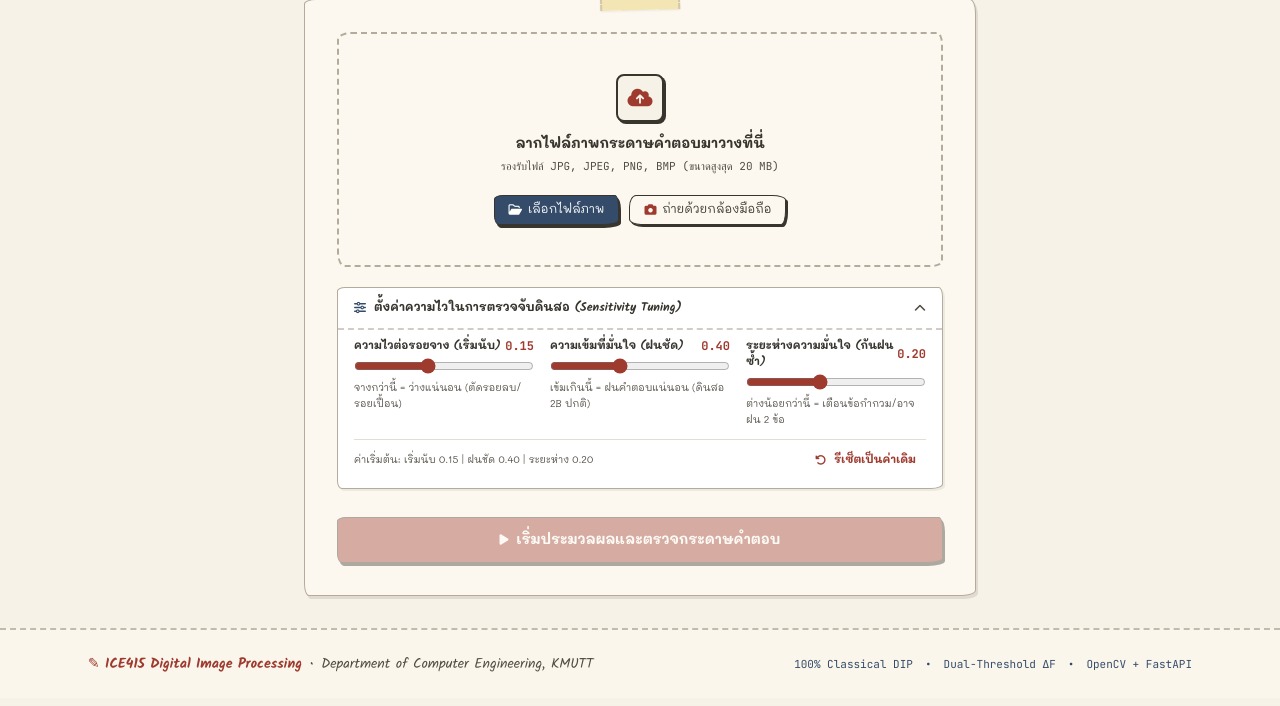
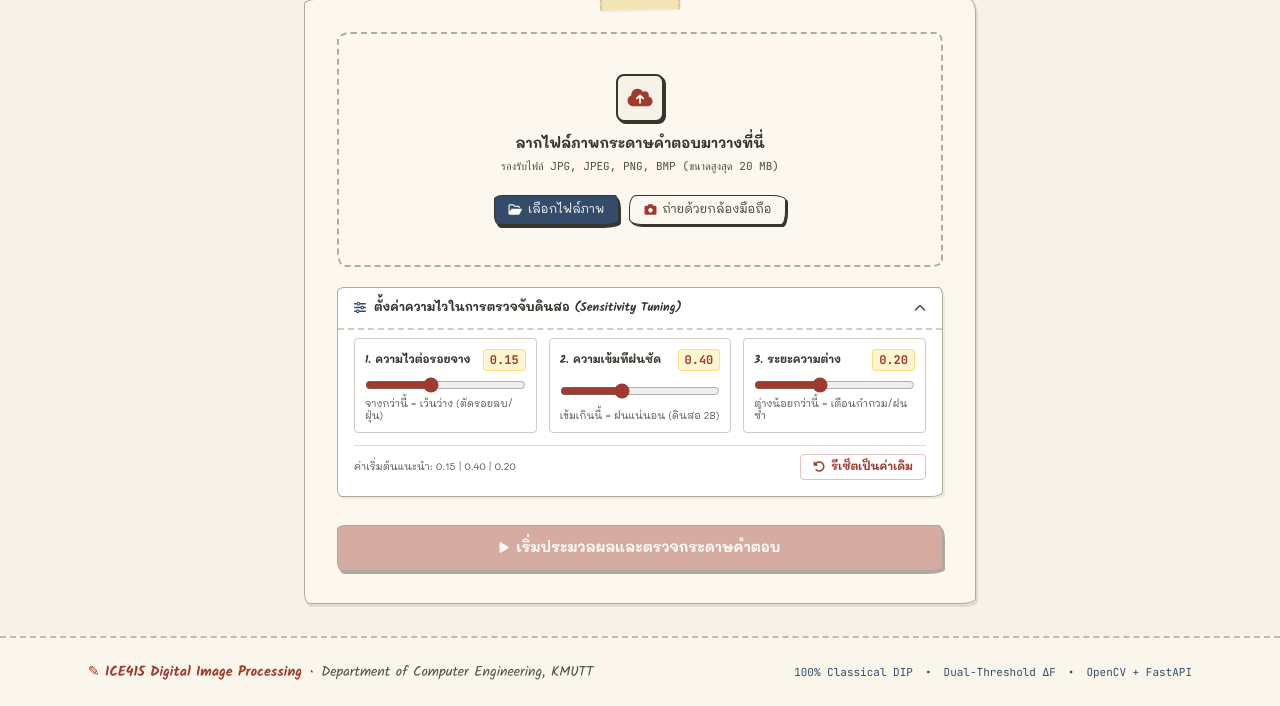
Before and after one commit to Poschanan09/robust-pencil-omr, a FastAPI app: page /upload in a window 1280 px wide, after a click on "ตั้งค่าความไวในการตรวจจับดินสอ (Sensitivity Tuning)". Shown: the part 195-901 px from the top of the page. Before the commit the page ends 867 px from the top, so only its background shows below. Run offline with FastAPI, Linux system fonts and the light colour scheme; some libraries are stand-ins or nearby versions.

Commit message:
fix(ui): resolve reset button event dispatch and fix slider label layout truncation

```diff
--- a/app/static/js/upload.js
+++ b/app/static/js/upload.js
@@ -25,25 +25,16 @@ document.addEventListener("DOMContentLoaded", () => {
     let selectedFile = null;
 
     // Synchronize slider text
-    if (inputTlow) inputTlow.addEventListener("input", (e) => valTlow.textContent = e.target.value);
-    if (inputThigh) inputThigh.addEventListener("input", (e) => valThigh.textContent = e.target.value);
-    if (inputDelta) inputDelta.addEventListener("input", (e) => valDelta.textContent = e.target.value);
+    if (inputTlow) inputTlow.addEventListener("input", (e) => valTlow.textContent = Number(e.target.value).toFixed(2));
+    if (inputThigh) inputThigh.addEventListener("input", (e) => valThigh.textContent = Number(e.target.value).toFixed(2));
+    if (inputDelta) inputDelta.addEventListener("input", (e) => valDelta.textContent = Number(e.target.value).toFixed(2));
 
     // Reset parameters to default values
     const btnResetParams = document.getElementById("btn-reset-params");
     if (btnResetParams) {
-        btnResetParams.addEventListener("click", () => {
-            if (inputTlow) {
-                inputTlow.value = "0.15";
-                valTlow.textContent = "0.15";
-            }
-            if (inputThigh) {
-                inputThigh.value = "0.40";
-                valThigh.textContent = "0.40";
-            }
-            if (inputDelta) {
-                inputDelta.value = "0.20";
-                valDelta.textContent = "0.20";
+        btnResetParams.addEventListener("click", (e) => {
+            if (typeof resetOMRParameters === "function") {
+                resetOMRParameters(e);
             }
         });
     }
--- a/app/templates/upload.html
+++ b/app/templates/upload.html
@@ -71,38 +71,40 @@
                 <i class="fa-solid fa-chevron-down text-ink-muted text-xs transition-transform group-open:rotate-180"></i>
             </summary>
             <div class="p-4 pt-2 border-t-2 border-dashed border-line/60">
-                <div class="grid grid-cols-1 sm:grid-cols-3 gap-4 text-xs mb-3">
-                    <div>
-                        <div class="flex justify-between items-center mb-1">
-                            <label class="text-[11px] font-display font-bold text-ink" title="ระดับความเข้มต่ำสุดที่ระบบเริ่มนับ หากจางกว่านี้จะถือว่าเว้นว่าง">ความไวต่อรอยจาง (เริ่มนับ)</label>
-                            <span id="val-tlow" class="font-mono font-bold text-accent">0.15</span>
+                <div class="grid grid-cols-1 md:grid-cols-3 gap-3 text-xs mb-3">
+                    <div class="p-2.5 rounded border border-line/60 bg-paper/60 flex flex-col justify-between">
+                        <div class="flex justify-between items-center mb-1.5">
+                            <label class="text-[11px] font-display font-bold text-ink truncate pr-1" title="ระดับความเข้มต่ำสุดที่ระบบเริ่มนับ">1. ความไวต่อรอยจาง</label>
+                            <span id="val-tlow" class="font-mono font-bold text-accent text-xs px-1.5 py-0.5 rounded bg-amber-100/80 border border-amber-300/60">0.15</span>
                         </div>
-                        <input type="range" id="input-tlow" min="0.05" max="0.30" step="0.01" value="0.15" class="w-full accent-accent">
-                        <p class="text-[10px] text-ink-muted mt-0.5">จางกว่านี้ = ว่างแน่นอน (ตัดรอยลบ/รอยเปื้อน)</p>
+                        <input type="range" id="input-tlow" min="0.05" max="0.30" step="0.01" value="0.15" class="w-full accent-accent cursor-pointer">
+                        <p class="text-[10px] text-ink-muted mt-1 leading-tight">จางกว่านี้ = เว้นว่าง (ตัดรอยลบ/ฝุ่น)</p>
                     </div>
-                    <div>
-                        <div class="flex justify-between items-center mb-1">
-                            <label class="text-[11px] font-display font-bold text-ink" title="ระดับความเข้มที่มั่นใจว่านักศึกษาตั้งใจฝนคำตอบ">ความเข้มที่มั่นใจ (ฝนชัด)</label>
-                            <span id="val-thigh" class="font-mono font-bold text-accent">0.40</span>
+
+                    <div class="p-2.5 rounded border border-line/60 bg-paper/60 flex flex-col justify-between">
+                        <div class="flex justify-between items-center mb-1.5">
+                            <label class="text-[11px] font-display font-bold text-ink truncate pr-1" title="ระดับความเข้มที่มั่นใจว่าฝนคำตอบ">2. ความเข้มที่ฝนชัด</label>
+                            <span id="val-thigh" class="font-mono font-bold text-accent text-xs px-1.5 py-0.5 rounded bg-amber-100/80 border border-amber-300/60">0.40</span>
                         </div>
-                        <input type="range" id="input-thigh" min="0.25" max="0.65" step="0.01" value="0.40" class="w-full accent-accent">
-                        <p class="text-[10px] text-ink-muted mt-0.5">เข้มเกินนี้ = ฝนคำตอบแน่นอน (ดินสอ 2B ปกติ)</p>
+                        <input type="range" id="input-thigh" min="0.25" max="0.65" step="0.01" value="0.40" class="w-full accent-accent cursor-pointer">
+                        <p class="text-[10px] text-ink-muted mt-1 leading-tight">เข้มเกินนี้ = ฝนแน่นอน (ดินสอ 2B)</p>
                     </div>
-                    <div>
-                        <div class="flex justify-between items-center mb-1">
-                            <label class="text-[11px] font-display font-bold text-ink" title="ความต่างระหว่างข้อที่เข้มสุดกับข้อรองลงมา เพื่อป้องกันการฝนสองข้อ">ระยะห่างความมั่นใจ (กันฝนซ้ำ)</label>
-                            <span id="val-delta" class="font-mono font-bold text-accent">0.20</span>
+
+                    <div class="p-2.5 rounded border border-line/60 bg-paper/60 flex flex-col justify-between">
+                        <div class="flex justify-between items-center mb-1.5">
+                            <label class="text-[11px] font-display font-bold text-ink truncate pr-1" title="ความต่างระหว่างข้อเพื่อป้องกันฝนสองข้อ">3. ระยะความต่าง</label>
+                            <span id="val-delta" class="font-mono font-bold text-accent text-xs px-1.5 py-0.5 rounded bg-amber-100/80 border border-amber-300/60">0.20</span>
                         </div>
-                        <input type="range" id="input-delta" min="0.10" max="0.35" step="0.01" value="0.20" class="w-full accent-accent">
-                        <p class="text-[10px] text-ink-muted mt-0.5">ต่างน้อยกว่านี้ = เตือนข้อกำกวม/อาจฝน 2 ข้อ</p>
+                        <input type="range" id="input-delta" min="0.10" max="0.35" step="0.01" value="0.20" class="w-full accent-accent cursor-pointer">
+                        <p class="text-[10px] text-ink-muted mt-1 leading-tight">ต่างน้อยกว่านี้ = เตือนกำกวม/ฝนซ้ำ</p>
                     </div>
                 </div>
 
-                <!-- Reset to Default Button -->
-                <div class="flex justify-between items-center pt-2 border-t border-line/40 text-[11px]">
-                    <span class="text-ink-muted text-[10px]">ค่าเริ่มต้น: เริ่มนับ 0.15 | ฝนชัด 0.40 | ระยะห่าง 0.20</span>
-                    <button type="button" id="btn-reset-params" class="font-display font-bold text-accent hover:underline flex items-center space-x-1 py-1 px-2.5 rounded hover:bg-black/5 transition-colors cursor-pointer">
-                        <i class="fa-solid fa-rotate-left mr-1"></i>
+                <!-- Reset to Default Button & Helper Note -->
+                <div class="flex flex-wrap items-center justify-between gap-2 pt-2 border-t border-line/40 text-[11px]">
+                    <span class="text-ink-muted text-[10px]">ค่าเริ่มต้นแนะนำ: 0.15 | 0.40 | 0.20</span>
+                    <button type="button" id="btn-reset-params" onclick="resetOMRParameters(event)" class="font-display font-bold text-accent hover:text-red-700 active:scale-95 flex items-center space-x-1.5 py-1 px-3 rounded border border-accent/30 hover:bg-red-50/60 transition-all cursor-pointer">
+                        <i class="fa-solid fa-rotate-left text-xs"></i>
                         <span>รีเซ็ตเป็นค่าเดิม</span>
                     </button>
                 </div>
@@ -135,5 +137,43 @@
 {% endblock %}
 
 {% block scripts %}
-<script src="/static/js/upload.js"></script>
+<script>
+function resetOMRParameters(e) {
+    if (e) {
+        e.preventDefault();
+        e.stopPropagation();
+    }
+    const inputTlow = document.getElementById("input-tlow");
+    const inputThigh = document.getElementById("input-thigh");
+    const inputDelta = document.getElementById("input-delta");
+    const valTlow = document.getElementById("val-tlow");
+    const valThigh = document.getElementById("val-thigh");
+    const valDelta = document.getElementById("val-delta");
+
+    if (inputTlow) {
+        inputTlow.value = "0.15";
+        inputTlow.dispatchEvent(new Event("input", { bubbles: true }));
+    }
+    if (inputThigh) {
+        inputThigh.value = "0.40";
+        inputThigh.dispatchEvent(new Event("input", { bubbles: true }));
+    }
+    if (inputDelta) {
+        inputDelta.value = "0.20";
+        inputDelta.dispatchEvent(new Event("input", { bubbles: true }));
+    }
+
+    if (valTlow) valTlow.textContent = "0.15";
+    if (valThigh) valThigh.textContent = "0.40";
+    if (valDelta) valDelta.textContent = "0.20";
+
+    const btn = document.getElementById("btn-reset-params");
+    if (btn) {
+        const oldHtml = btn.innerHTML;
+        btn.innerHTML = '<i class="fa-solid fa-check text-xs text-green-600"></i> <span class="text-green-700 font-bold">รีเซ็ตเรียบร้อย</span>';
+        setTimeout(() => { btn.innerHTML = oldHtml; }, 1200);
+    }
+}
+</script>
+<script src="/static/js/upload.js?v=2.4.0"></script>
 {% endblock %}
```
